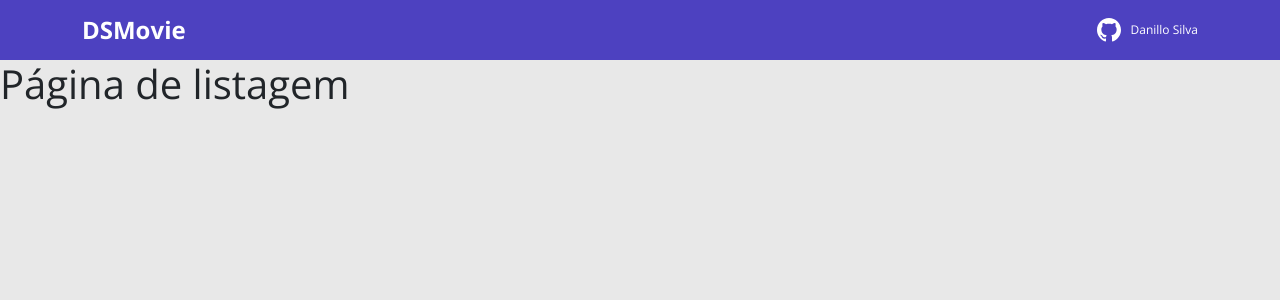
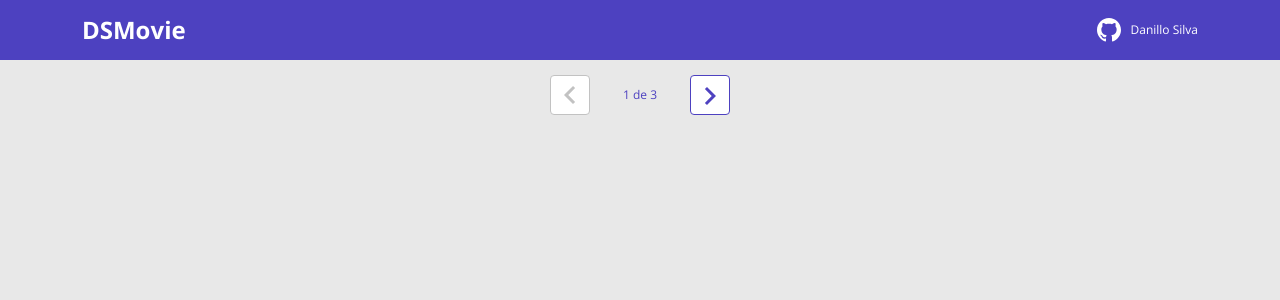
Before and after one commit to Lillow/dsmovie, a React (Create React App) app in the folder frontend/: page / in a window 1280 px wide. Shown: the top 300 px of the page. Built offline with nearby package versions, Linux system fonts and the light colour scheme; the HTML template or start-up script is replaced by a standard one.

Commit message:
Pagination layout

```diff
--- /dev/null
+++ b/frontend/src/components/Pagination/index.tsx
@@ -0,0 +1,20 @@
+import { ReactComponent as Arrow } from 'assets/img/arrow.svg'
+import './styles.css'
+
+function Pagination() {
+  return (
+    <div className="dsmovie-pagination-container">
+      <div className="dsmovie-pagination-box">
+        <button className="dsmovie-pagination-button" disabled={true}>
+          <Arrow />
+        </button>
+        <p>{`${1} de ${3}`}</p>
+        <button className="dsmovie-pagination-button" disabled={false}>
+          <Arrow className="dsmovie-flip-horizontal" />
+        </button>
+      </div>
+    </div>
+  )
+}
+
+export default Pagination
--- /dev/null
+++ b/frontend/src/components/Pagination/styles.css
@@ -0,0 +1,54 @@
+.dsmovie-pagination-container {
+  padding: 15px 0;
+  display: flex;
+  justify-content: center;
+  align-items: center;
+}
+
+.dsmovie-pagination-box {
+  width: 180px;
+  display: flex;
+  justify-content: space-between;
+  align-items: center;
+}
+
+.dsmovie-pagination-box form {
+  width: 100%;
+  display: flex;
+}
+
+.dsmovie-pagination-button {
+  width: 40px;
+  height: 40px;
+  border-radius: 4px;
+  background-color: #fff;
+  display: flex;
+  justify-content: center;
+  align-items: center;
+  border: 1px solid var(--color-primary);
+  cursor: pointer;
+}
+
+.dsmovie-pagination-button svg {
+  filter: brightness(0) saturate(100%) invert(26%) sepia(19%) saturate(7395%)
+    hue-rotate(234deg) brightness(89%) contrast(92%);
+}
+
+.dsmovie-pagination-button:disabled {
+  border: 1px solid #c2c2c2;
+  cursor: unset;
+}
+
+.dsmovie-pagination-button:disabled svg {
+  filter: none;
+}
+
+.dsmovie-pagination-container p {
+  margin: 0;
+  font-size: 12px;
+  color: var(--color-primary);
+}
+
+.dsmovie-flip-horizontal {
+  transform: rotate(180deg);
+}
--- a/frontend/src/pages/Listing/index.tsx
+++ b/frontend/src/pages/Listing/index.tsx
@@ -1,5 +1,7 @@
+import Pagination from 'components/Pagination'
+
 function Listing() {
-  return <h1>Página de listagem</h1>
+  return <Pagination />
 }
 
 export default Listing
```
Also changed, not shown: frontend/src/assets/img/arrow.svg (added).
